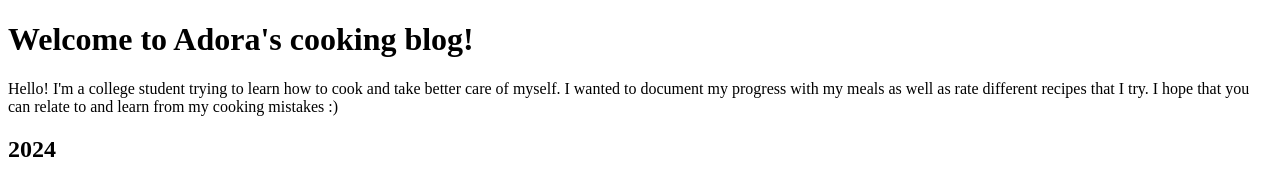
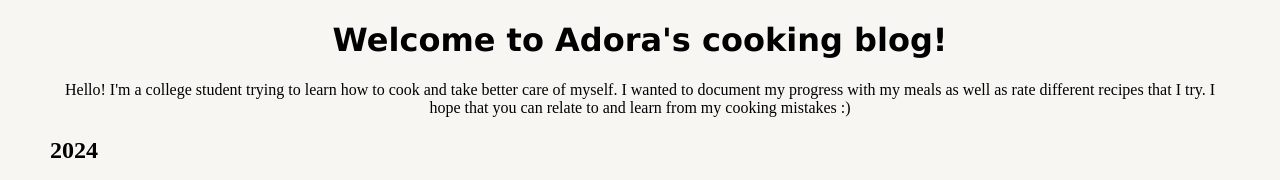
Before and after one commit to achen0213/cookingblog.github.io, a plain HTML site: page index.html in a window 1280 px wide. Shown: the top 180 px of the page. Drawn offline with Linux system fonts and the light colour scheme.

Commit message:
Add files via upload

```diff
--- a/index.html
+++ b/index.html
@@ -2,6 +2,7 @@
 <html>
 <head>
 <title>Adora's Cooking Blog</title>
+<link rel="stylesheet" type="text/css" href="stylesheet.css" />
 </head>
 <body>
 
--- /dev/null
+++ b/stylesheet.css
@@ -0,0 +1,15 @@
+body {
+  background-color: #F8F6F2;
+  margin-left: 50px;
+  margin-right: 50px;
+}
+h1 {
+  text-align: center;
+  font-family: Verdana, sans serif;
+}
+
+
+p {
+  text-align: center;
+  font-family:
+}
```
